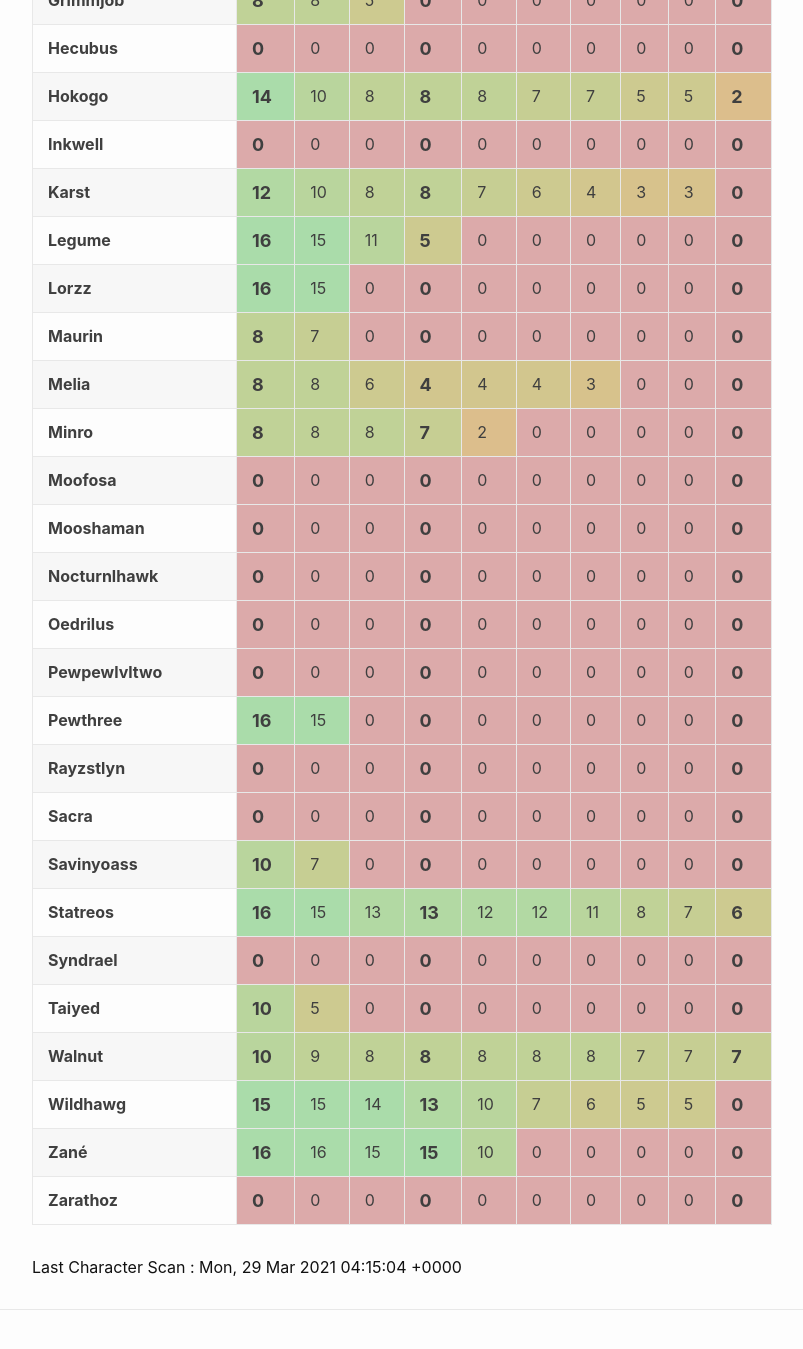
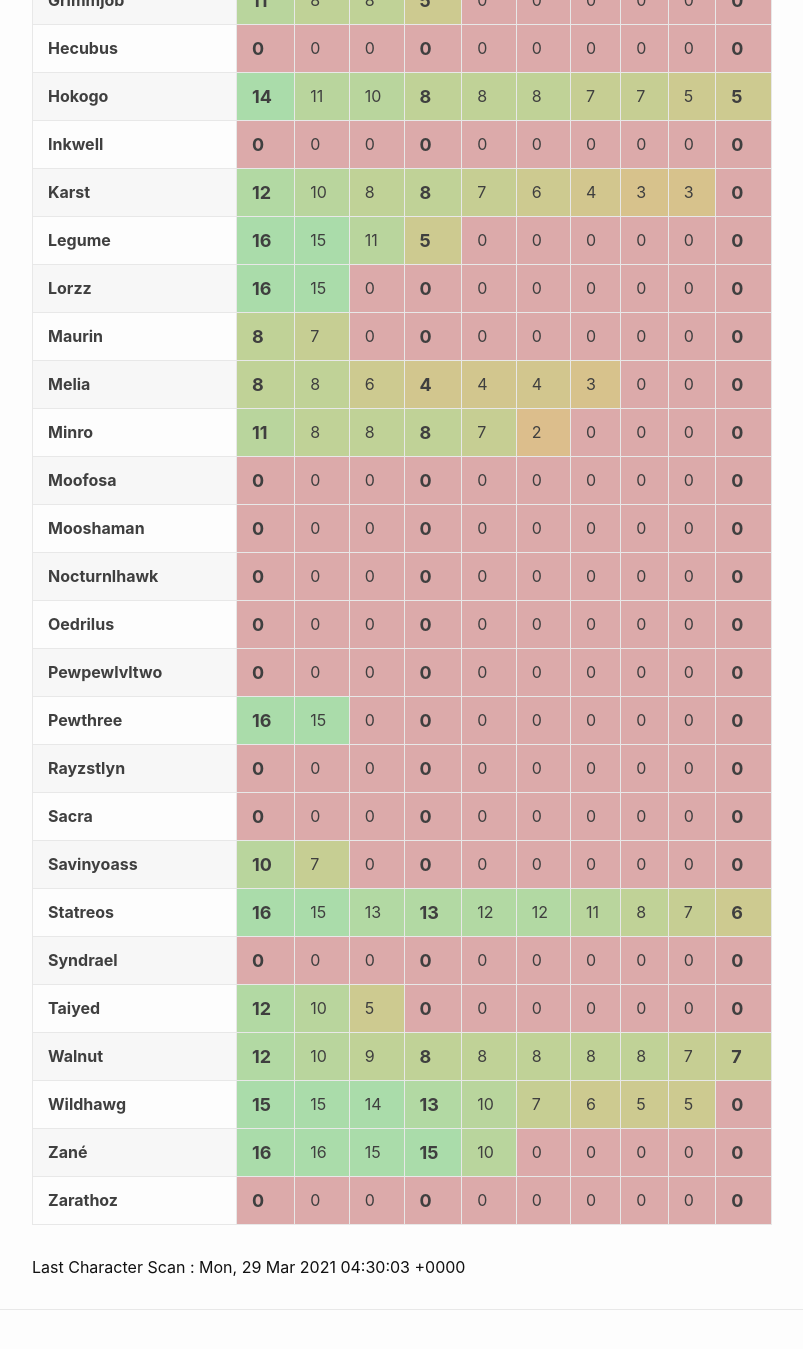
Before and after one commit to eldertribunal/keystonetracker, a Jekyll site: the page built from weekly.md, in a window 1280 px wide and 1400 px high, scrolled down 890 px. Shown: the top 1349 px of the window, without its empty margins (126-929 px from the left). Built offline with Jekyll 4.4.1, drawn with Linux system fonts in a browser that asks for light colours.

Commit message:
auto scan Mon Mar 29 04:30:49 UTC 2021

```diff
--- a/_data/characters.json
+++ b/_data/characters.json
@@ -184,42 +184,42 @@
     "dungeons": [
       {
         "name": "Mists of Tirna Scithe",
+        "level": 10,
+        "id": 375
+      },
+      {
+        "name": "The Necrotic Wake",
+        "level": 10,
+        "id": 376
+      },
+      {
+        "name": "De Other Side",
+        "level": 8,
+        "id": 377
+      },
+      {
+        "name": "Halls of Atonement",
+        "level": 10,
+        "id": 378
+      },
+      {
+        "name": "Plaguefall",
+        "level": 8,
+        "id": 379
+      },
+      {
+        "name": "Sanguine Depths",
         "level": 7,
-        "id": 375
-      },
-      {
-        "name": "The Necrotic Wake",
-        "level": 10,
-        "id": 376
-      },
-      {
-        "name": "De Other Side",
-        "level": 8,
-        "id": 377
-      },
-      {
-        "name": "Halls of Atonement",
-        "level": 9,
-        "id": 378
-      },
-      {
-        "name": "Plaguefall",
-        "level": 8,
-        "id": 379
-      },
-      {
-        "name": "Sanguine Depths",
+        "id": 380
+      },
+      {
+        "name": "Spires of Ascension",
         "level": 7,
-        "id": 380
-      },
-      {
-        "name": "Spires of Ascension",
-        "level": 7,
-        "id": 381
-      },
-      {
-        "name": "Theater of Pain",
-        "level": 6,
+        "id": 381
+      },
+      {
+        "name": "Theater of Pain",
+        "level": 12,
         "id": 382
       }
     ]
--- a/_data/scanned.json
+++ b/_data/scanned.json
@@ -1,3 +1,3 @@
 {
-  "timestamp": 1616991304
+  "timestamp": 1616992203
 }
--- a/_data/weekly.json
+++ b/_data/weekly.json
@@ -62,6 +62,7 @@
   {
     "name": "Walnut",
     "dungeons": [
+      12,
       10,
       9,
       8,
@@ -69,7 +70,6 @@
       8,
       8,
       8,
-      7,
       7,
       7
     ]
@@ -197,12 +197,12 @@
   {
     "name": "Minro",
     "dungeons": [
+      11,
       8,
       8,
       8,
       7,
       2,
-      0,
       0,
       0,
       0,
@@ -212,9 +212,9 @@
   {
     "name": "Taiyed",
     "dungeons": [
+      12,
       10,
       5,
-      0,
       0,
       0,
       0,
@@ -483,6 +483,7 @@
     "name": "Hokogo",
     "dungeons": [
       14,
+      11,
       10,
       8,
       8,
@@ -490,8 +491,7 @@
       7,
       7,
       5,
-      5,
-      2
+      5
     ]
   },
   {
@@ -512,10 +512,10 @@
   {
     "name": "Grimmjob",
     "dungeons": [
+      11,
       8,
       8,
       5,
-      0,
       0,
       0,
       0,
```
